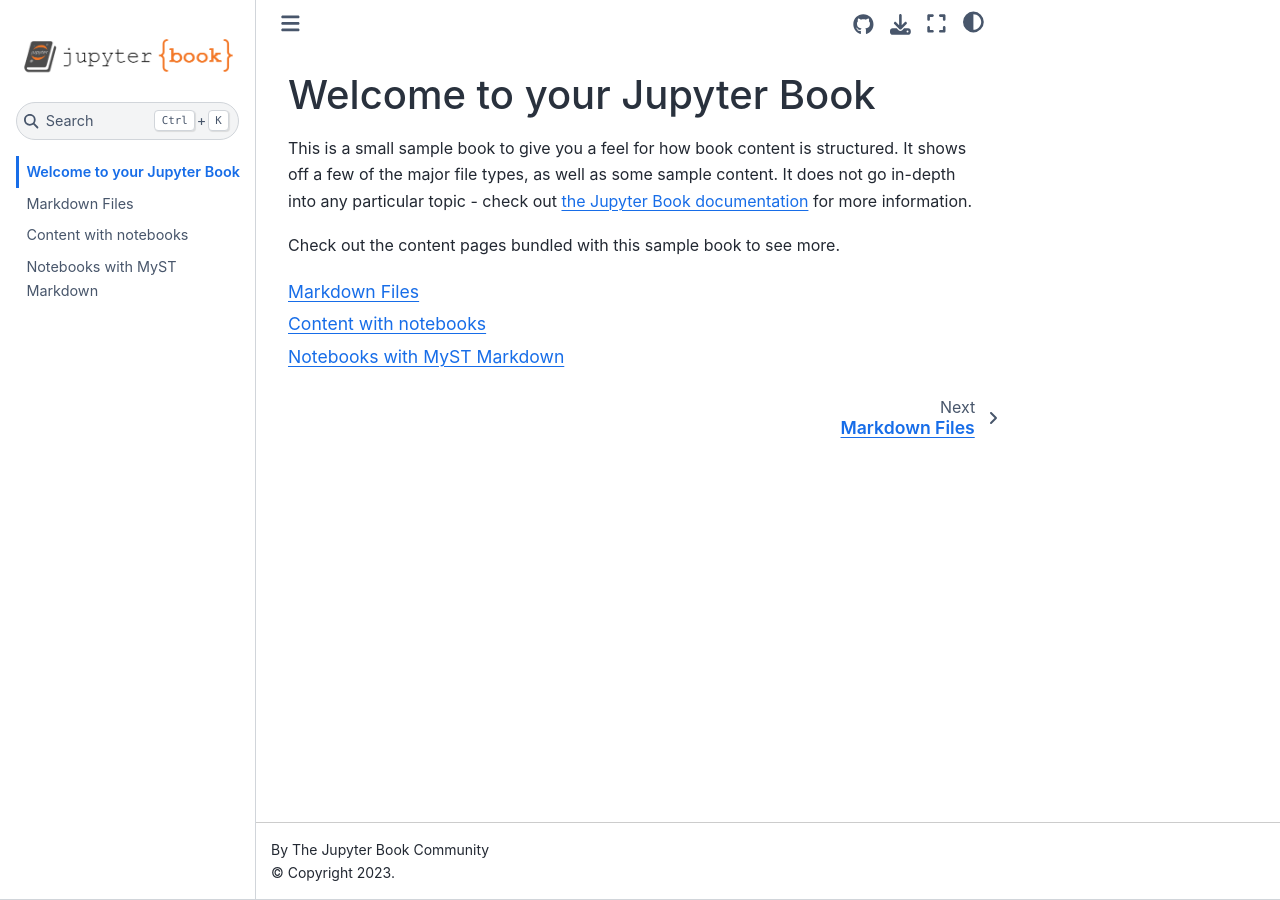
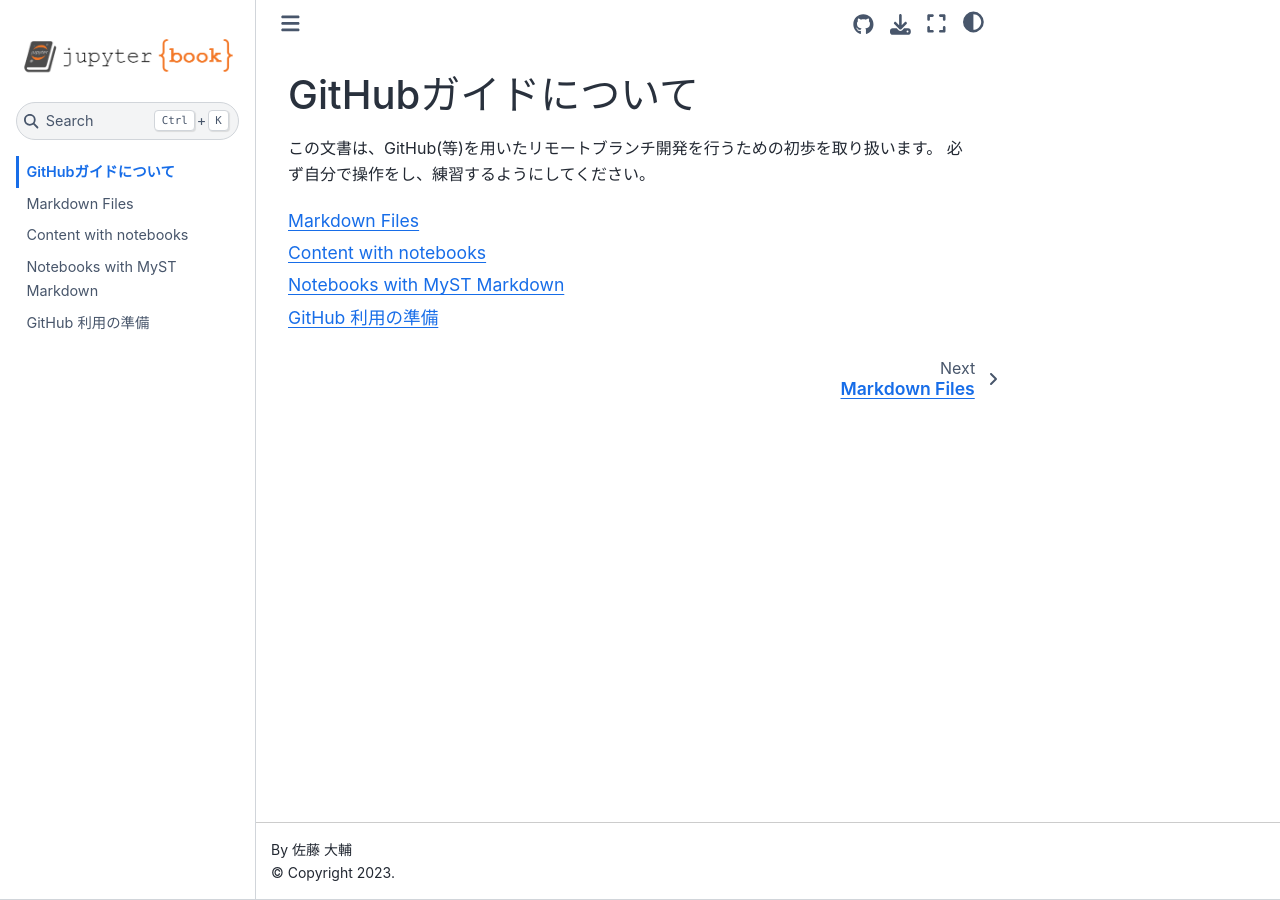
Before and after one commit to kd-it/github-book, a Jupyter Book: the page built from intro.md, in a window 1280 px wide. Built offline with Jupyter Book 1.0.4 settings and Sphinx 7.4.7 and the Sphinx Book theme 1.1.4, drawn with Linux system fonts in a browser that asks for light colours.

Commit message:
[WIP][add] 導入部分の作成

````diff
--- a/_config.yml
+++ b/_config.yml
@@ -1,14 +1,14 @@
 # Book settings
 # Learn more at https://jupyterbook.org/customize/config.html
 
-title: My sample book
-author: The Jupyter Book Community
+title: GitHubガイド
+author: 佐藤 大輔
 logo: logo.png
 
 # Force re-execution of notebooks on each build.
 # See https://jupyterbook.org/content/execute.html
 execute:
-  execute_notebooks: force
+  execute_notebooks: off
 
 # Define the name of the latex output file for PDF builds
 latex:
@@ -23,7 +23,7 @@
 repository:
   url: https://github.com/executablebooks/jupyter-book  # Online location of your book
   path_to_book: docs  # Optional path to your book, relative to the repository root
-  branch: master  # Which branch of the repository should be used when creating links (optional)
+  branch: main  # Which branch of the repository should be used when creating links (optional)
 
 # Add GitHub buttons to your book
 # See https://jupyterbook.org/customize/config.html#add-a-link-to-your-repository
--- a/_toc.yml
+++ b/_toc.yml
@@ -7,3 +7,4 @@
 - file: markdown
 - file: notebooks
 - file: markdown-notebooks
+- file: setup/index
--- a/intro.md
+++ b/intro.md
@@ -1,11 +1,7 @@
-# Welcome to your Jupyter Book
+# GitHubガイドについて
 
-This is a small sample book to give you a feel for how book content is
-structured.
-It shows off a few of the major file types, as well as some sample content.
-It does not go in-depth into any particular topic - check out [the Jupyter Book documentation](https://jupyterbook.org) for more information.
-
-Check out the content pages bundled with this sample book to see more.
+この文書は、GitHub(等)を用いたリモートブランチ開発を行うための初歩を取り扱います。
+必ず自分で操作をし、練習するようにしてください。
 
 ```{tableofcontents}
 ```
--- /dev/null
+++ b/setup/index.md
@@ -0,0 +1,33 @@
+# GitHub 利用の準備
+
+この文書では、Gitのリモートリポジトリとして [GitHub](https://github.com/) を用います。
+こちらの利用には、アカウント(GitHubアカウント)が必要になりますので、まずアカウントを作成していきましょう。
+アカウントの作成自体はWeb上で簡単に作成します。
+
+## 必要な環境
+
+この作業には以下の環境が必要になります、確認してから進めましょう。
+
+- Webブラウザ(Chrome, Safari, Edgeなど一般的なものであればOK)
+- メールアドレスおよびメールを確認する環境
+- 基本的な英文読解力
+    - GitHubのサイト(UIまわり)はほとんど日本語化されていません、いちいち翻訳通しながらとかやってたら日が暮れます
+    - ドキュメントはある程度日本語化されていますが、原文(英文)の更新に即時対応しているとは限りません
+
+
+```{note}
+セキュリティ確保のため、携帯電話の番号(SMSによる認証のため)やコード生成のできるAuthenticator(Google Authenticator等)を追加で設定できます。
+```
+
+```{note}
+GitHubアカウントは無料ですが、有料プラン(上位プラン)が存在します。
+
+- [Pricing](https://github.com/pricing)
+
+また、個人向けであればProアカウントがあり、こちらは学生であれば2年単位(学生であれば更新可能)で無料で切り替えることができます。
+仮想マシンのレンタル時間向上(120hour/core/month → 180hour/core/month)などのメリットもあるので、切り替えにチャレンジしてみるのも良いでしょう。ネット上で切り替え手順の日本語での紹介等があるので、検索してみてください。
+
+- [GitHub pro](https://docs.github.com/en/get-started/learning-about-github/githubs-products#github-pro)
+- [GitHub Education](https://education.github.com/benefits/offers)
+
+```
````
Also changed, not shown: 2 other files.
